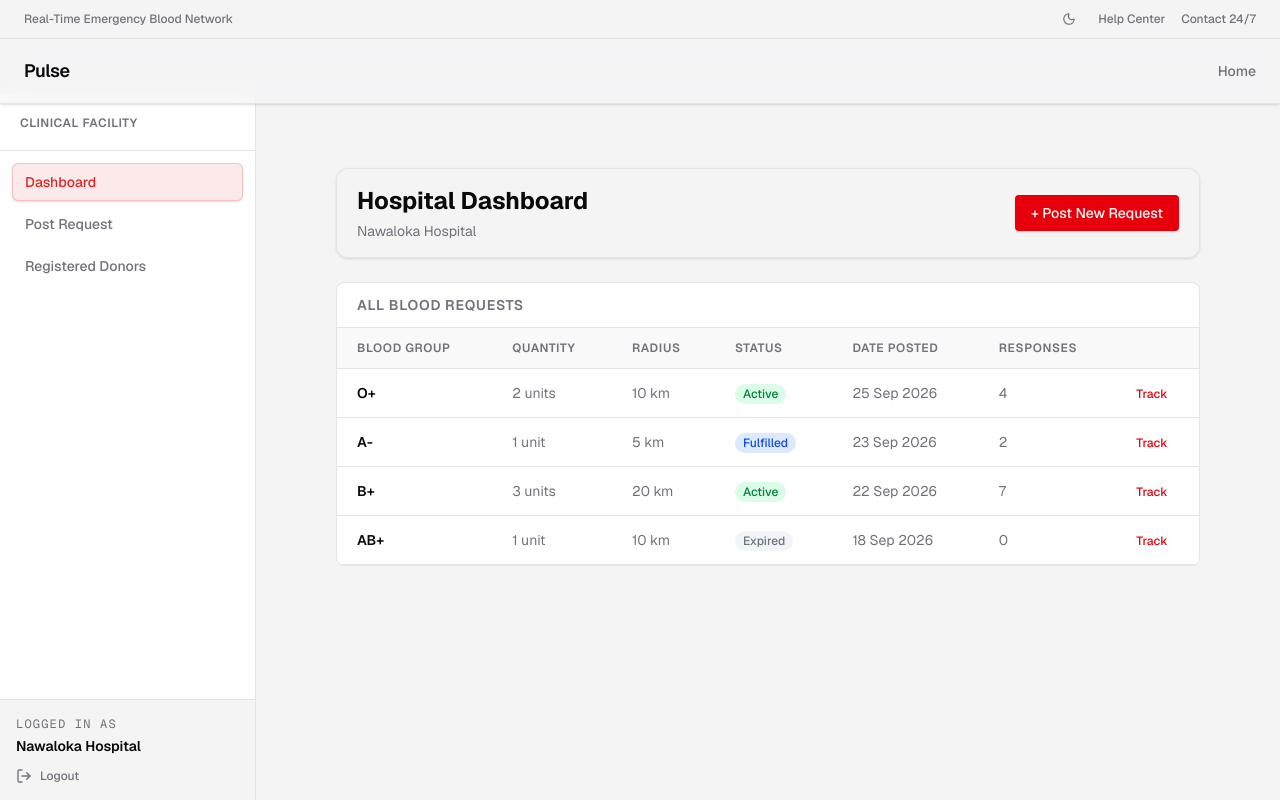
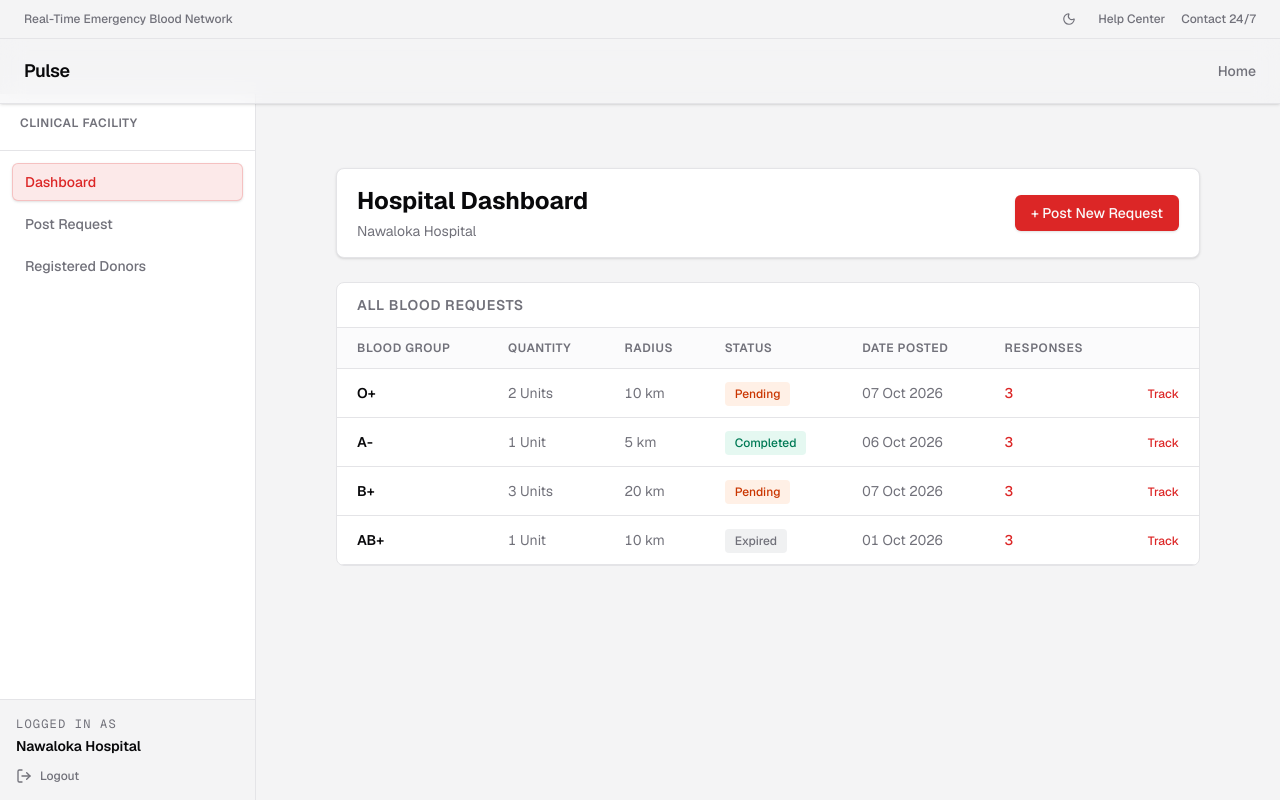
Before and after one commit to 43UniProjects/pulse, a Next.js app: page /hospital/dashboard in a window 1280 px wide. Built offline with nearby package versions, Linux system fonts and the light colour scheme.

Commit message:
refactor(donation-flow): update donation model enums
- Update donation model enums for consistency
- Add mock data to hospital dashboard to reflect updated donation and existing request models

```diff
--- a/app/(users)/hospital/dashboard/page.tsx
+++ b/app/(users)/hospital/dashboard/page.tsx
@@ -1,59 +1,167 @@
+import { Metadata } from 'next';
 import Link from 'next/link';
+import mongoose from 'mongoose';
 
-const requests = [
+export const metadata: Metadata = { title: 'Hospital Dashboard' };
+
+// --- 1. Static ObjectIds for Relational Integrity ---
+const MOCK_HOSPITAL_ID = new mongoose.Types.ObjectId().toString();
+const MOCK_REQ_ID_1 = new mongoose.Types.ObjectId().toString();
+const MOCK_REQ_ID_2 = new mongoose.Types.ObjectId().toString();
+const MOCK_REQ_ID_3 = new mongoose.Types.ObjectId().toString();
+const MOCK_REQ_ID_4 = new mongoose.Types.ObjectId().toString();
+
+// --- 2. Mock Donation Requests ---
+export const requests = [
   {
-    id: 1,
+    _id: MOCK_REQ_ID_1,
+    requestId: 'REQ-8023',
+    hospitalId: MOCK_HOSPITAL_ID,
+    hospitalName: 'Nawaloka Hospital',
+    address: 'Deshamanya Mw, Colombo 02',
+    location: { type: 'Point', coordinates: [79.8511, 6.9271] },
     bloodGroup: 'O+',
-    quantity: '2 units',
-    radius: '10 km',
-    status: 'Active',
-    date: '25 Sep 2026',
-    responses: 4,
+    quantity: 2,
+    urgency: 'high',
+    status: 'pending',
+    radiusKm: 10,
+    notes: 'Urgent requirement for cardiac surgery.',
+    createdAt: new Date('2026-10-07T08:30:00Z'),
   },
   {
-    id: 2,
+    _id: MOCK_REQ_ID_2,
+    requestId: 'REQ-8024',
+    hospitalId: MOCK_HOSPITAL_ID,
+    hospitalName: 'Nawaloka Hospital',
+    address: 'Deshamanya Mw, Colombo 02',
+    location: { type: 'Point', coordinates: [79.8511, 6.9271] },
     bloodGroup: 'A-',
-    quantity: '1 unit',
-    radius: '5 km',
-    status: 'Fulfilled',
-    date: '23 Sep 2026',
-    responses: 2,
+    quantity: 1,
+    urgency: 'normal',
+    status: 'completed',
+    radiusKm: 5,
+    notes: 'Standard restock for O.PD.',
+    createdAt: new Date('2026-10-06T14:15:00Z'),
   },
   {
-    id: 3,
+    _id: MOCK_REQ_ID_3,
+    requestId: 'REQ-8025',
+    hospitalId: MOCK_HOSPITAL_ID,
+    hospitalName: 'Nawaloka Hospital',
+    address: 'Deshamanya Mw, Colombo 02',
+    location: { type: 'Point', coordinates: [79.8511, 6.9271] },
     bloodGroup: 'B+',
-    quantity: '3 units',
-    radius: '20 km',
-    status: 'Active',
-    date: '22 Sep 2026',
-    responses: 7,
+    quantity: 3,
+    urgency: 'critical',
+    status: 'pending',
+    radiusKm: 20,
+    notes: 'Emergency trauma patient. Immediate requirement.',
+    createdAt: new Date('2026-10-07T09:45:00Z'),
   },
   {
-    id: 4,
+    _id: MOCK_REQ_ID_4,
+    requestId: 'REQ-8026',
+    hospitalId: MOCK_HOSPITAL_ID,
+    hospitalName: 'Nawaloka Hospital',
+    address: 'Deshamanya Mw, Colombo 02',
+    location: { type: 'Point', coordinates: [79.8511, 6.9271] },
     bloodGroup: 'AB+',
-    quantity: '1 unit',
-    radius: '10 km',
-    status: 'Expired',
-    date: '18 Sep 2026',
-    responses: 0,
+    quantity: 1,
+    urgency: 'normal',
+    status: 'expired',
+    radiusKm: 10,
+    notes: 'Scheduled transfusion, patient discharged early.',
+    createdAt: new Date('2026-10-01T11:20:00Z'),
   },
 ];
 
+// --- 3. Mock Donation Responses ---
+export const mockDonationResponses = [
+  // Responses for REQ-8023 (O+ High Urgency)
+  {
+    _id: new mongoose.Types.ObjectId().toString(),
+    donationId: 'DON-20261007-001',
+    requestId: MOCK_REQ_ID_1,
+    donorId: new mongoose.Types.ObjectId().toString(),
+    hospitalId: MOCK_HOSPITAL_ID,
+    bloodGroup: 'O+',
+    units: 1,
+    status: 'pending', // Awaiting hospital/donor final confirmation
+    donationDate: new Date('2026-10-07T08:45:00Z'),
+    screeningResults: {
+      hiv: 'pending',
+      hepatitisB: 'pending',
+      hepatitisC: 'pending',
+      syphilis: 'pending',
+    },
+    createdAt: new Date('2026-10-07T08:45:00Z'),
+    updatedAt: new Date('2026-10-07T08:45:00Z'),
+  },
+  {
+    _id: new mongoose.Types.ObjectId().toString(),
+    donationId: 'DON-20261007-002',
+    requestId: MOCK_REQ_ID_1,
+    donorId: new mongoose.Types.ObjectId().toString(),
+    hospitalId: MOCK_HOSPITAL_ID,
+    bloodGroup: 'O+',
+    units: 1,
+    status: 'accepted', // Donor is confirmed/on the way
+    donationDate: new Date('2026-10-07T09:10:00Z'),
+    screeningResults: {
+      hiv: 'pending',
+      hepatitisB: 'pending',
+      hepatitisC: 'pending',
+      syphilis: 'pending',
+    },
+    createdAt: new Date('2026-10-07T09:10:00Z'),
+    updatedAt: new Date('2026-10-07T09:10:00Z'),
+  },
+
+  // Responses for REQ-8024 (A- Completed)
+  {
+    _id: new mongoose.Types.ObjectId().toString(),
+    donationId: 'DON-20261006-089',
+    requestId: MOCK_REQ_ID_2,
+    donorId: new mongoose.Types.ObjectId().toString(),
+    hospitalId: MOCK_HOSPITAL_ID,
+    bloodGroup: 'A-',
+    units: 1,
+    status: 'completed', // Donation physically finished
+    donationDate: new Date('2026-10-06T14:30:00Z'),
+    expiryDate: new Date('2026-11-17T14:30:00Z'),
+    batchNumber: 'BAT-A-NEG-4412',
+    clinicalNotes: 'Donation successful. Standard screening passed.',
+    screeningResults: {
+      hiv: 'negative',
+      hepatitisB: 'negative',
+      hepatitisC: 'negative',
+      syphilis: 'negative',
+      hemoglobinLevel: '14.2',
+    },
+    createdAt: new Date('2026-10-06T14:30:00Z'),
+    updatedAt: new Date('2026-10-06T18:00:00Z'),
+  },
+];
+
+// --- 4. UI Component & Styling Config ---
+// Covers both Request statuses and Donation statuses
 const statusStyles: Record<string, string> = {
-  Active:
-    'bg-green-100 dark:bg-green-900/30 text-green-700 dark:text-green-400',
-  Fulfilled: 'bg-blue-100 dark:bg-blue-900/30 text-blue-700 dark:text-blue-400',
-  Expired: 'bg-gray-100 dark:bg-gray-900/30 text-gray-500 dark:text-gray-400',
+  pending:
+    'bg-orange-500/10 dark:bg-orange-900/30 text-orange-700 dark:text-orange-400',
+  accepted:
+    'bg-blue-500/10 dark:bg-blue-900/30 text-blue-700 dark:text-blue-400',
+  completed:
+    'bg-emerald-500/10 dark:bg-emerald-900/30 text-emerald-700 dark:text-emerald-400',
+  declined:
+    'bg-destructive/10 dark:bg-destructive/20 text-destructive dark:text-red-400',
+  expired: 'bg-gray-500/10 dark:bg-gray-900/30 text-muted-foreground',
 };
-
-import { Metadata } from 'next';
-
-export const metadata: Metadata = { title: 'Hospital Dashboard' };
 
 export default function HospitalDashboard() {
   return (
     <div className="p-8">
-      <div className="flex items-center justify-between mb-6 glass rounded-xl border px-5 py-4 shadow-sm">
+      {/* HEADER */}
+      <div className="flex items-center justify-between mb-6 bg-card rounded-lg border border-border px-5 py-4 shadow-sm">
         <div>
           <h1 className="font-display font-bold text-2xl text-foreground mb-1">
             Hospital Dashboard
@@ -62,7 +170,7 @@ export default function HospitalDashboard() {
         </div>
         <Link
           href="/hospital/post-request"
-          className="bg-red-600 text-white font-medium text-sm px-4 py-2 rounded hover:bg-red-700 transition-colors shadow-sm hover:shadow-md"
+          className="bg-primary text-primary-foreground font-medium text-sm px-4 py-2 rounded-md hover:bg-primary/90 transition-colors shadow-sm hover:shadow-md"
         >
           + Post New Request
         </Link>
@@ -74,10 +182,12 @@ export default function HospitalDashboard() {
             All Blood Requests
           </h2>
         </div>
+
+        {/* DESKTOP TABLE VIEW */}
         <div className="overflow-x-auto hidden md:block">
           <table className="w-full text-sm">
             <thead>
-              <tr className="border-b border-border text-left bg-muted/50">
+              <tr className="border-b border-border text-left bg-secondary/30">
                 <th className="px-5 py-3 text-xs font-semibold text-muted-foreground uppercase tracking-wider">
                   Blood Group
                 </th>
@@ -100,98 +210,132 @@ export default function HospitalDashboard() {
               </tr>
             </thead>
             <tbody>
-              {requests.map((r, i) => (
+              {requests.map((r, i) => {
+                // Dynamically calculate responses matching the backend relational model
+                // Only counting responses that are 'pending', 'accepted', or 'completed' (ignoring declined)
+                const responseCount = mockDonationResponses.filter(
+                  (res) => res.requestId === r._id && res.status !== 'declined',
+                ).length;
+
+                return (
                   <tr
-                  key={r.id}
-                  className={`border-b border-border hover:bg-muted/50 transition-colors ${i === requests.length - 1 ? 'border-0' : ''}`}
+                    key={r._id}
+                    className={`border-b border-border hover:bg-secondary/30 transition-colors ${
+                      i === requests.length - 1 ? 'border-0' : ''
+                    }`}
                   >
                     <td className="px-5 py-3.5">
                       <span className="font-semibold text-foreground">
                         {r.bloodGroup}
                       </span>
                     </td>
-                  <td className="px-5 py-3.5 text-muted-foreground">
-                    {r.quantity}
+                    <td className="px-5 py-3.5 text-muted-foreground font-tabular">
+                      {r.quantity} Unit{r.quantity !== 1 ? 's' : ''}
                     </td>
-                  <td className="px-5 py-3.5 text-muted-foreground">
-                    {r.radius}
+                    <td className="px-5 py-3.5 text-muted-foreground font-tabular">
+                      {r.radiusKm} km
                     </td>
                     <td className="px-5 py-3.5">
                       <span
-                      className={`text-xs font-medium px-2 py-0.5 rounded-full ${statusStyles[r.status]}`}
+                        className={`text-xs font-medium px-2.5 py-1 rounded-sm capitalize ${statusStyles[r.status]}`}
                       >
                         {r.status}
                       </span>
                     </td>
-                  <td className="px-5 py-3.5 text-muted-foreground">
-                    {r.date}
+                    <td className="px-5 py-3.5 text-muted-foreground font-tabular">
+                      {new Intl.DateTimeFormat('en-GB', {
+                        day: '2-digit',
+                        month: 'short',
+                        year: 'numeric',
+                      }).format(r.createdAt)}
                     </td>
-                  <td className="px-5 py-3.5 text-muted-foreground">
-                    {r.responses}
+                    <td className="px-5 py-3.5 text-muted-foreground font-tabular">
+                      <span
+                        className={
+                          responseCount > 0 ? 'text-primary font-medium' : ''
+                        }
+                      >
+                        {responseCount}
+                      </span>
                     </td>
-                  <td className="px-5 py-3.5">
+                    <td className="px-5 py-3.5 text-right">
                       <Link
-                      href={`/hospital/tracking/${r.id}`}
-                      className="text-xs font-medium text-red-600 hover:underline"
+                        href={`/hospital/tracking/${r._id}`}
+                        className="text-xs font-medium text-primary hover:underline"
                       >
                         Track
                       </Link>
                     </td>
                   </tr>
-              ))}
+                );
+              })}
             </tbody>
           </table>
         </div>
+
         {/* MOBILE CARD VIEW */}
         <div className="block md:hidden">
           <div className="flex flex-col divide-y divide-border">
-            {requests.map((r) => (
+            {requests.map((r) => {
+              const responseCount = mockDonationResponses.filter(
+                (res) => res.requestId === r._id && res.status !== 'declined',
+              ).length;
+
+              return (
                 <div
-                key={r.id}
-                className="p-4 flex flex-col gap-3 hover:bg-muted/30 transition-colors"
+                  key={r._id}
+                  className="p-4 flex flex-col gap-3 hover:bg-secondary/20 transition-colors"
                 >
-                {/* Blood Group, Quantity and Status */}
                   <div className="flex justify-between items-start gap-2">
                     <div className="flex items-center gap-2">
                       <span className="font-semibold text-foreground text-lg">
                         {r.bloodGroup}
                       </span>
-                    <span className="text-xs font-medium text-muted-foreground bg-secondary px-2 py-1 rounded-md">
-                      {r.quantity}
+                      <span className="text-xs font-medium text-muted-foreground bg-secondary px-2 py-1 rounded-md font-tabular">
+                        {r.quantity} Unit{r.quantity !== 1 ? 's' : ''}
                       </span>
                     </div>
                     <span
-                    className={`shrink-0 text-xs font-medium px-2 py-0.5 rounded-full ${statusStyles[r.status]}`}
+                      className={`shrink-0 text-xs font-medium px-2.5 py-1 rounded-sm capitalize ${statusStyles[r.status]}`}
                     >
                       {r.status}
                     </span>
                   </div>
 
-                {/* Details Grid */}
                   <div className="grid grid-cols-2 gap-2 text-sm mt-1">
                     <div className="text-muted-foreground">Radius:</div>
-                  <div className="text-foreground">{r.radius}</div>
+                    <div className="text-foreground font-tabular">
+                      {r.radiusKm} km
+                    </div>
 
                     <div className="text-muted-foreground">Date Posted:</div>
-                  <div className="text-foreground">{r.date}</div>
+                    <div className="text-foreground font-tabular">
+                      {new Intl.DateTimeFormat('en-GB', {
+                        day: '2-digit',
+                        month: 'short',
+                        year: 'numeric',
+                      }).format(r.createdAt)}
+                    </div>
 
                     <div className="text-muted-foreground">Responses:</div>
-                  <div className="text-foreground font-medium">
-                    {r.responses}
+                    <div
+                      className={`text-foreground font-medium font-tabular ${responseCount > 0 ? 'text-primary' : ''}`}
+                    >
+                      {responseCount}
                     </div>
                   </div>
 
-                {/* Actions (Track Button) */}
                   <div className="pt-3 mt-1 border-t border-border/50 flex justify-end">
                     <Link
-                    href={`/hospital/tracking/${r.id}`}
-                    className="text-xs font-medium bg-red-600 text-white px-4 py-2 w-full text-center rounded hover:bg-red-700 transition-colors shadow-sm"
+                      href={`/hospital/tracking/${r._id}`}
+                      className="text-xs font-medium bg-primary text-primary-foreground px-4 py-2 w-full text-center rounded-md hover:bg-primary/90 transition-colors shadow-sm"
                     >
                       Track Request
                     </Link>
                   </div>
                 </div>
-            ))}
+              );
+            })}
           </div>
         </div>
       </div>
--- a/lib/models/donation.model.ts
+++ b/lib/models/donation.model.ts
@@ -1,6 +1,6 @@
 import mongoose, { Schema, Document, Model, Types } from 'mongoose';
 import { BLOOD_GROUPS } from '@/types/common.type';
-import { DonationEntity } from '@/types/donation.type';
+import { DONATION_STATUS, DonationEntity } from '@/types/donation.type';
 
 export type DonationStatus =
   'scheduled' | 'completed' | 'verified' | 'rejected';
@@ -94,8 +94,8 @@ const DonationSchema = new Schema<IDonationDocument>(
     },
     status: {
       type: String,
-      enum: ['scheduled', 'completed', 'verified', 'rejected'],
-      default: 'scheduled',
+      enum: DONATION_STATUS,
+      default: DONATION_STATUS[0],
       index: true,
     },
     donationDate: { type: Date, required: true, default: Date.now },
--- a/lib/utils.ts
+++ b/lib/utils.ts
@@ -0,0 +1 @@
+// required for shadcn
--- a/types/donation.type.ts
+++ b/types/donation.type.ts
@@ -1,20 +1,31 @@
 import { BloodGroup } from './common.type';
 
-export type DonationStatus =
-  'scheduled' | 'completed' | 'verified' | 'rejected';
+export const DONATION_STATUS = [
+  'pending',
+  'accepted',
+  'completed',
+  'declined',
+  'expired',
+] as const;
+
+export type DonationStatus = (typeof DONATION_STATUS)[number];
+
+export const SCREENING_STATUS = ['negative', 'positive', 'pending'] as const;
+
+export type ScreeningStatus = (typeof SCREENING_STATUS)[number];
 
 export interface ScreeningResults {
-  hiv: 'negative' | 'positive' | 'pending';
-  hepatitisB: 'negative' | 'positive' | 'pending';
-  hepatitisC: 'negative' | 'positive' | 'pending';
-  syphilis: 'negative' | 'positive' | 'pending';
+  hiv: ScreeningStatus;
+  hepatitisB: ScreeningStatus;
+  hepatitisC: ScreeningStatus;
+  syphilis: ScreeningStatus;
   hemoglobinLevel?: string; // e.g., "14.2 g/dL"
 }
 
 export interface DonationEntity {
   _id?: string;
-  donationId: string; // Human-readable reference (e.g., DON-5092)
-  requestId?: string | null; // Linked Emergency Request ID (if applicable)
+  donationId: string;
+  requestId?: string | null;
   donorId: string; // Reference to the Donor user
   hospitalId: string; // Reference to the Hospital facility
   bloodGroup: BloodGroup;
--- a/types/donor-request.type.ts
+++ b/types/donor-request.type.ts
@@ -15,7 +15,6 @@ export type Units = number;
 
 export interface DonationRequestEntity {
   _id?: string; // MongoDB ObjectId string
-  requestId: string; // Human-readable reference ID (e.g., REQ-8023)
   hospitalId: string; // Reference to the posting Hospital entity/user
   hospitalName: string; // Name of the medical institution
   address: string; // Physical street address of the hospital
```
Also changed, not shown: app/(users)/donor/requests/[id]/layout.tsx (deleted, +0 -15 lines), app/(users)/donor/requests/[id]/page.tsx (+7 -1 lines), 1 other file (tests, documents, lock files or other folders). Lines whose indentation alone changed are shown as unchanged.
